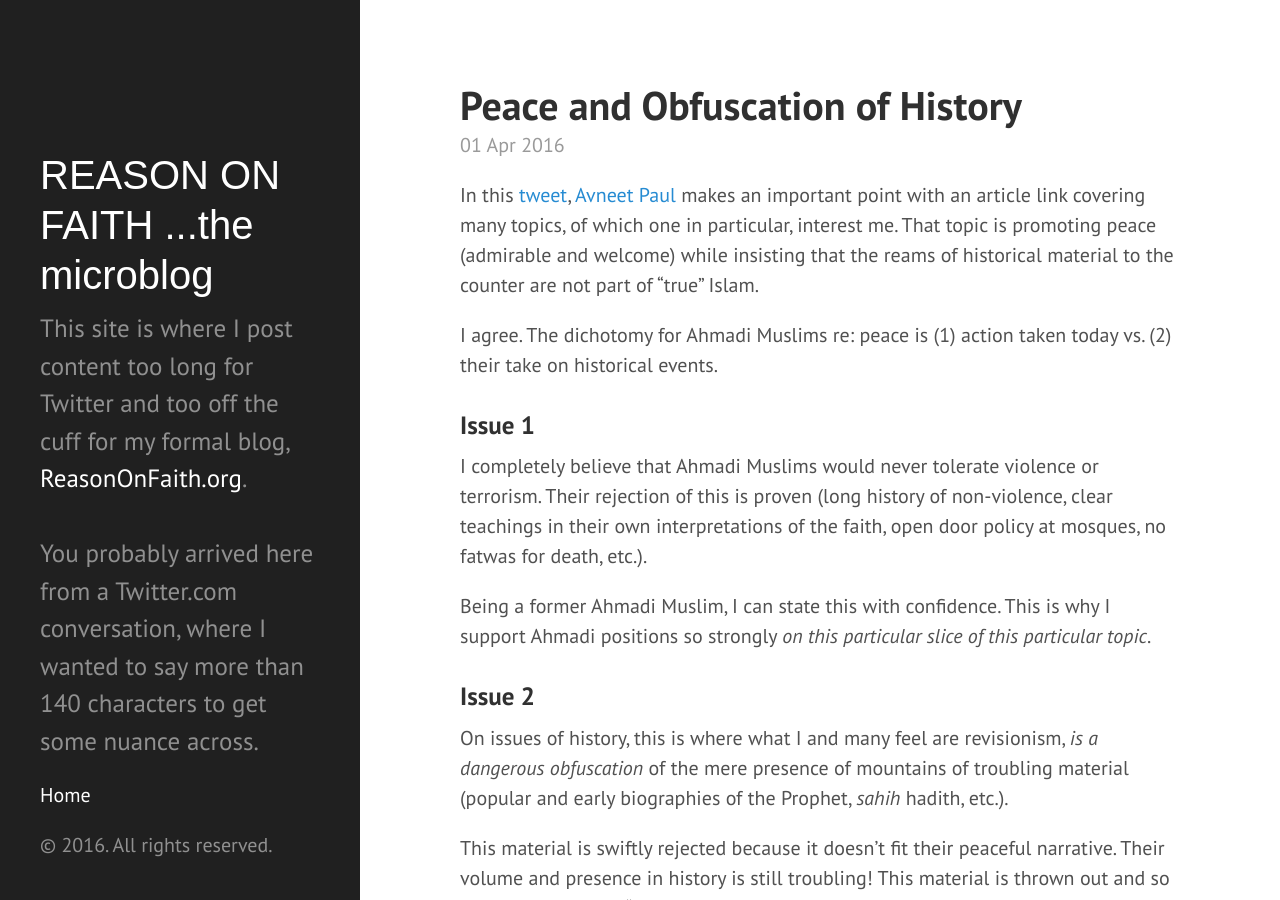
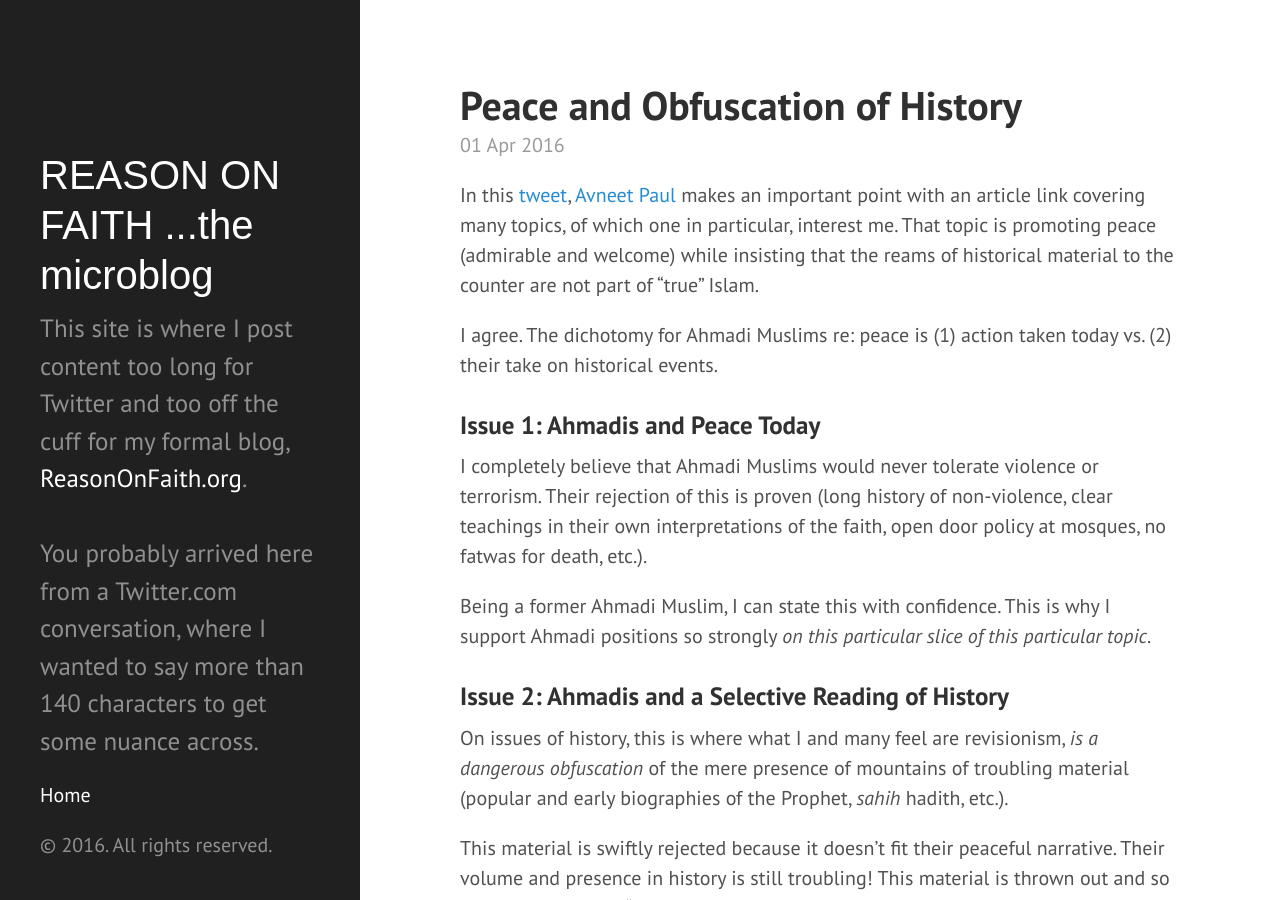
Before and after one commit to ReasonOnFaith/ReasonOnFaith.github.io, a Jekyll site: the page built from _posts/2016-04-01-peace-and-obfuscation-of-history.markdown, in a window 1280 px wide and 900 px high. Built offline with Jekyll 4.4.1, drawn with Linux system fonts in a browser that asks for light colours.

Commit message:
Post update: Peace and Obfuscation of History

```diff
--- a/_posts/2016-04-01-peace-and-obfuscation-of-history.markdown
+++ b/_posts/2016-04-01-peace-and-obfuscation-of-history.markdown
@@ -7,12 +7,12 @@ In this [tweet](https://twitter.com/avneet_paul/status/715914253622976512), [Avn
 
 I agree. The dichotomy for Ahmadi Muslims re: peace is (1) action taken today vs. (2) their take on historical events.
 
-### Issue 1
+### Issue 1: Ahmadis and Peace Today
 I completely believe that Ahmadi Muslims would never tolerate violence or terrorism. Their rejection of this is proven (long history of non-violence, clear teachings in their own interpretations of the faith, open door policy at mosques, no fatwas for death, etc.).
 
 Being a former Ahmadi Muslim, I can state this with confidence. This is why I support Ahmadi positions so strongly _on this particular slice of this particular topic_.
 
-### Issue 2
+### Issue 2: Ahmadis and a Selective Reading of History
 On issues of history, this is where what I and many feel are revisionism, *is a dangerous obfuscation* of the mere presence of mountains of troubling material (popular and early biographies of the Prophet, _sahih_ hadith, etc.).
 
 This material is swiftly rejected because it doesn’t fit their peaceful narrative. Their volume and presence in history is still troubling! This material is thrown out and so easily dismissed as “later fabrications to discredit Islam by early hypocrites of the faith, and early historians”.
```
